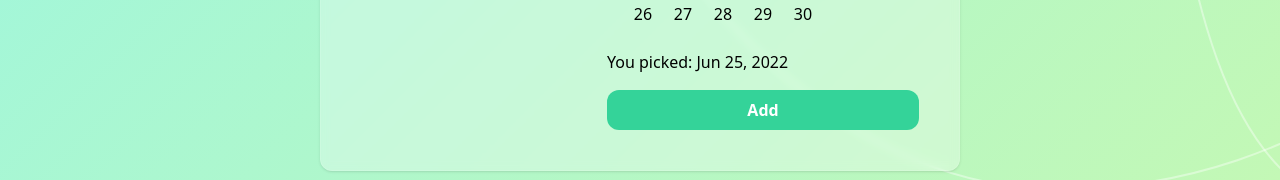
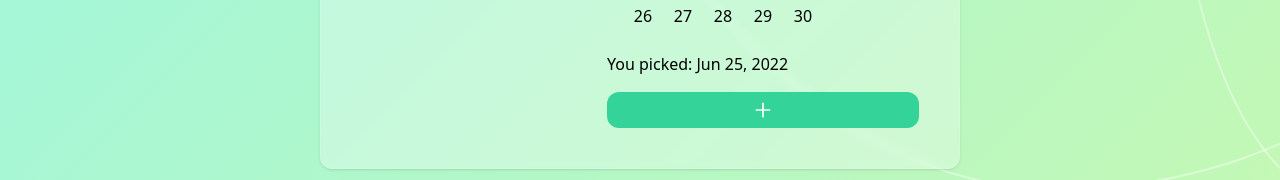
Before and after one commit to Tarkbyte/expenses-app, a React (Vite) app in the folder client/: page / in a window 1280 px wide. Shown: the part 514-694 px from the top of the page. Built offline with nearby package versions, Linux system fonts and the light colour scheme; no server answers.

Commit message:
Added icons

```diff
--- a/client/src/components/AddExpenseForm.tsx
+++ b/client/src/components/AddExpenseForm.tsx
@@ -1,8 +1,9 @@
 import { useState } from "react";
+import { format } from "date-fns";
 import { useAddExpenseMutation } from "../features/api/apiSlice";
+import { PlusIcon } from "@heroicons/react/outline";
 import { DayPicker } from "react-day-picker";
 import "react-day-picker/dist/style.css";
-import { format } from "date-fns";
 
 interface ExpenseForm {
   title: string;
@@ -60,7 +61,7 @@ const AddExpenseForm = () => {
         className="bg-emerald-400 font-black text-white py-2 rounded-xl"
         onClick={() => handleClick(form)}
       >
-        Add
+        <PlusIcon className="w-5 h-5 text-white m-auto" />
       </button>
     </div>
   );
--- a/client/src/components/ExpensesList.tsx
+++ b/client/src/components/ExpensesList.tsx
@@ -19,7 +19,7 @@ const ExpensesList = () => {
   };
 
   return (
-    <div className="pr-5">
+    <div className="mr-10">
       {expenses?.map((expense) => (
         <div
           key={expense._id}
```
